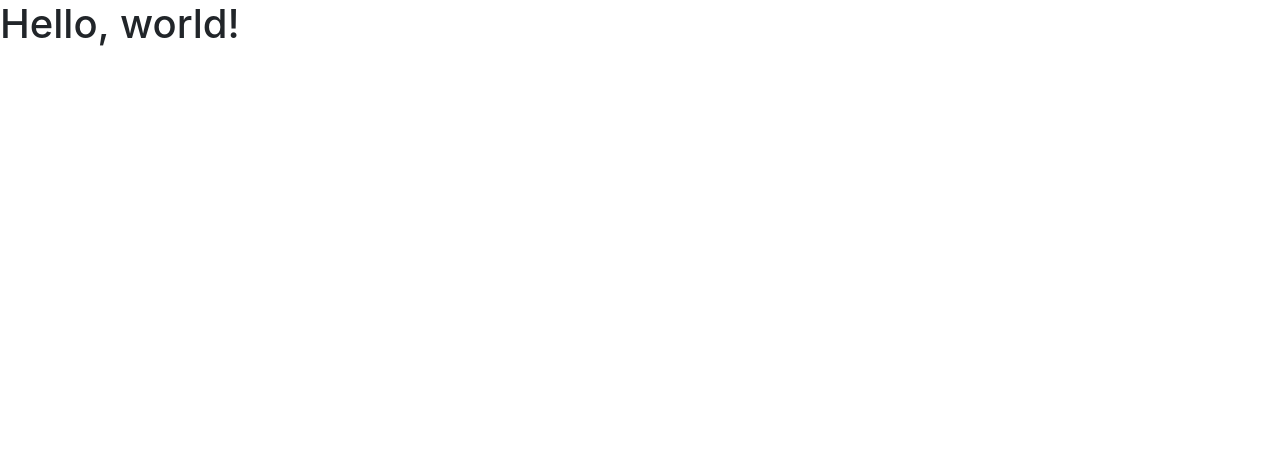
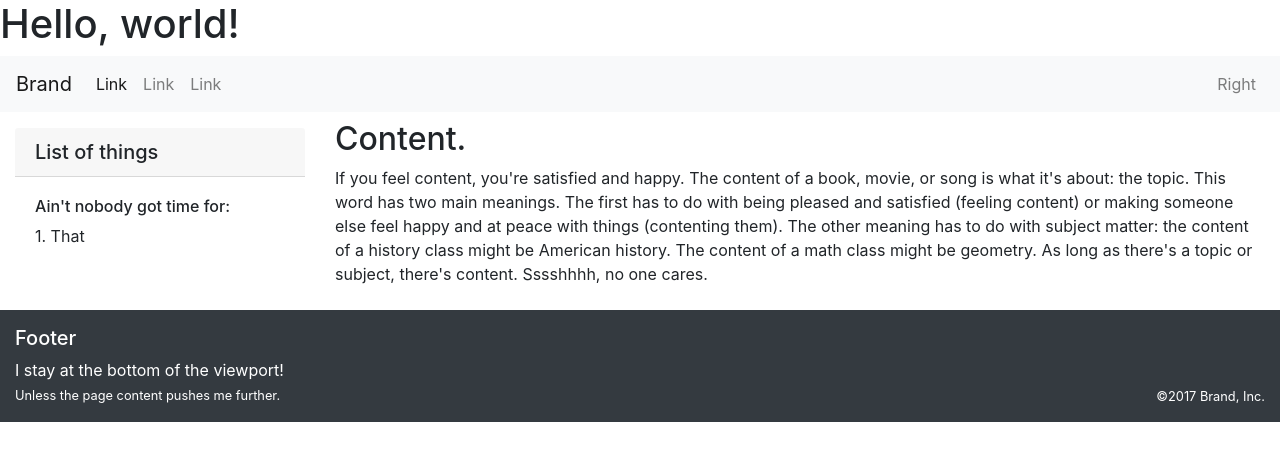
Before and after one commit to metaphor10/example-web-page, a plain HTML site: page index.html in a window 1280 px wide. Drawn offline with nearby package versions, Linux system fonts and the light colour scheme.

Commit message:
use example

```diff
--- a/index.html
+++ b/index.html
@@ -12,7 +12,63 @@
   </head>
   <body>
     <h1>Hello, world!</h1>
-
+    <nav class="navbar navbar-light navbar-expand-md bg-light">
+    <a href="/" class="navbar-brand">Brand</a>
+    <button class="navbar-toggler" type="button" data-toggle="collapse" data-target="#collapsingNavbar3">
+        <span class="navbar-toggler-icon"></span>
+    </button>
+    <div class="navbar-collapse collapse" id="collapsingNavbar3">
+        <ul class="navbar-nav justify-content-center">
+            <li class="nav-item active">
+                <a class="nav-link" href="#">Link</a>
+            </li>
+            <li class="nav-item">
+                <a class="nav-link" href="#">Link</a>
+            </li>
+            <li class="nav-item">
+                <a class="nav-link" href="#">Link</a>
+            </li>
+        </ul>
+        <ul class="nav navbar-nav ml-auto w-100 justify-content-end">
+            <li class="nav-item">
+                <a class="nav-link" href="#">Right</a>
+            </li>
+        </ul>
+    </div>
+</nav>
+<section class="container-fluid flex-grow-1">
+    <div class="row">
+        <div class="col-md-9 order-md-2 pt-2">
+            <h2>Content.</h2> If you feel content, you're satisfied and happy. The content of a book, movie, or song is what it's about: the topic. This word has two main meanings. The first has to do with being pleased and satisfied (feeling content) or making someone
+            else feel happy and at peace with things (contenting them). The other meaning has to do with subject matter: the content of a history class might be American history. The content of a math class might be geometry. As long as there's a topic
+            or subject, there's content. Sssshhhh, no one cares.
+        </div>
+        <div class="col-md-3 order-md-1 pt-3">
+            <div class="bg-faded mb-3">
+                <h5 class="card-header">List of things</h5>
+                <div class="card-body">
+                    <h6>Ain't nobody got time for:</h6> 1. That
+                </div>
+            </div>
+        </div>
+    </div>
+</section>
+<footer class="bg-dark text-white mt-4">
+    <div class="container-fluid py-3">
+        <div class="row">
+            <div class="col-md-3">
+                <h5>Footer</h5></div>
+            <div class="col-md-3"></div>
+            <div class="col-md-3"></div>
+            <div class="col-md-3"></div>
+        </div>
+        <div class="row">
+            <div class="col-md-6">I stay at the bottom of the viewport! <span class="small"><br>Unless the page content pushes me further.</span></div>
+            <div class="col-md-3"></div>
+            <div class="col-md-3 text-right small align-self-end">©2017 Brand, Inc.</div>
+        </div>
+    </div>
+</footer>
     <!-- Optional JavaScript -->
     <!-- jQuery first, then Popper.js, then Bootstrap JS -->
     <script src="https://code.jquery.com/jquery-3.2.1.slim.min.js" integrity="sha384-KJ3o2DKtIkvYIK3UENzmM7KCkRr/rE9/Qpg6aAZGJwFDMVNA/GpGFF93hXpG5KkN" crossorigin="anonymous"></script>
```
